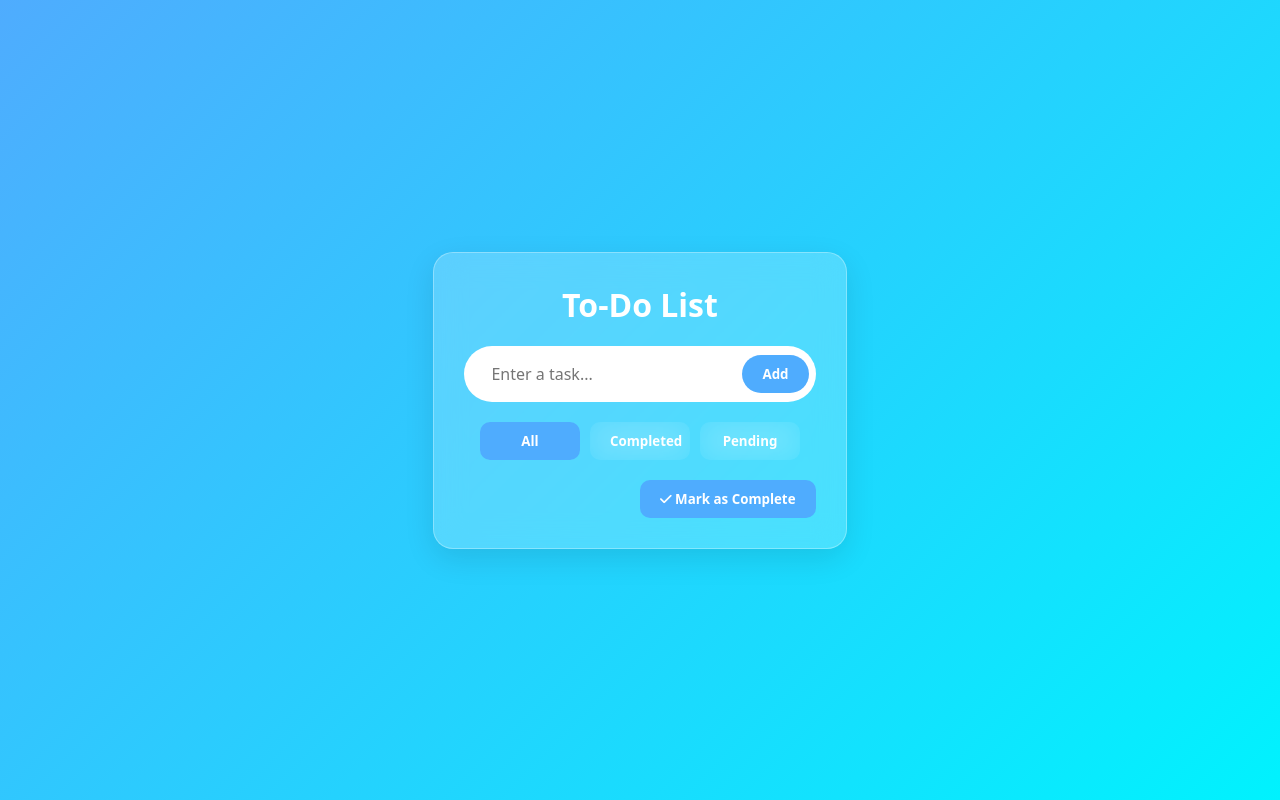
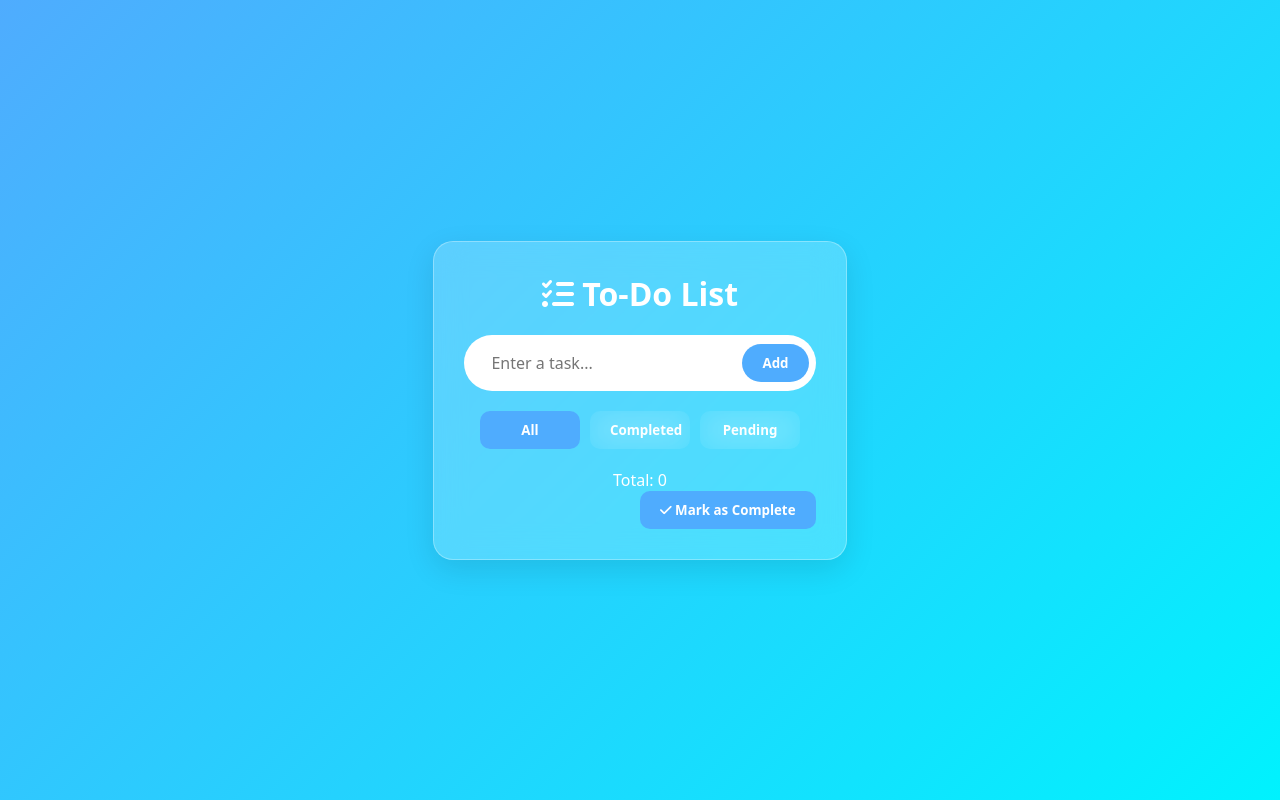
Before and after one commit to jayPvilla/To-Do-List-App, a React (Vite) app: page / in a window 1280 px wide. Built offline with nearby package versions, Linux system fonts and the light colour scheme.

Commit message:
Integrate the useEffect logic

```diff
--- a/src/components/Container.jsx
+++ b/src/components/Container.jsx
@@ -2,7 +2,7 @@ import './Container.css';
 import './TaskList.jsx';
 import TaskList from './TaskList.jsx';
 import Input from './Input.jsx';
-import React, { useState } from 'react';
+import React, { useState, useEffect } from 'react';
 
 const Container = () => {
 
@@ -26,7 +26,7 @@ const Container = () => {
 
   return (
     <div className="container">
-        <h1>To-Do List</h1>
+        <h1><i class="fa-solid fa-list-check"></i> To-Do List</h1>
 
         <Input lists={lists} set_list={set_list} />
 
--- a/src/components/TaskList.jsx
+++ b/src/components/TaskList.jsx
@@ -1,9 +1,15 @@
-import React, { useState } from 'react';
+import React, { useState, useEffect } from 'react';
 
 
 const TaskList = ({lists, set_list, filter}) => {
 
   const [checks, set_check] = useState([]);
+
+  const [list_total, set_list_total] = useState(0);
+
+  useEffect(() => {
+    set_list_total(lists.length)
+  }, [lists])
 
   function toggleCheck(id) {
     set_check(prev =>
@@ -38,9 +44,9 @@ const TaskList = ({lists, set_list, filter}) => {
 
   }
 
-
   return (
     <>
+      <p>Total: {list_total}</p>
       <ul id="taskList">
         {lists.map(item => (
           <li key={item.id} className='list'>
@@ -70,7 +76,11 @@ const TaskList = ({lists, set_list, filter}) => {
       <div className='mark-buttons'>
         {
           (filter == "Completed")? true :
-            <button className='mark-complete' onClick={() => completeTask()}><i className="fa-solid fa-check"></i>  Mark as Complete</button>
+            <button
+              className='mark-complete'
+              onClick={() => completeTask()}>
+                <i className="fa-solid fa-check"></i>  Mark as Complete
+            </button>
         }
       </div>
     </>
```
